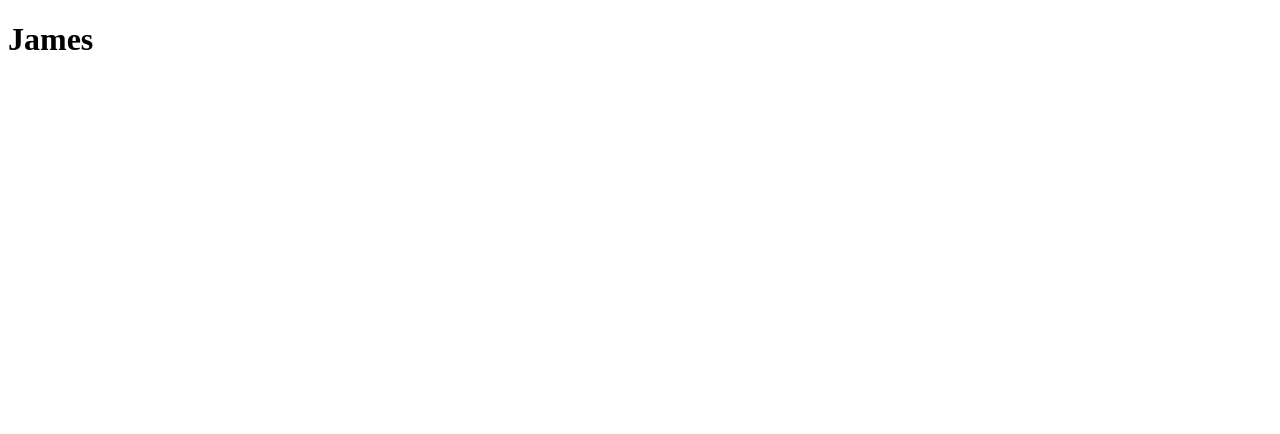
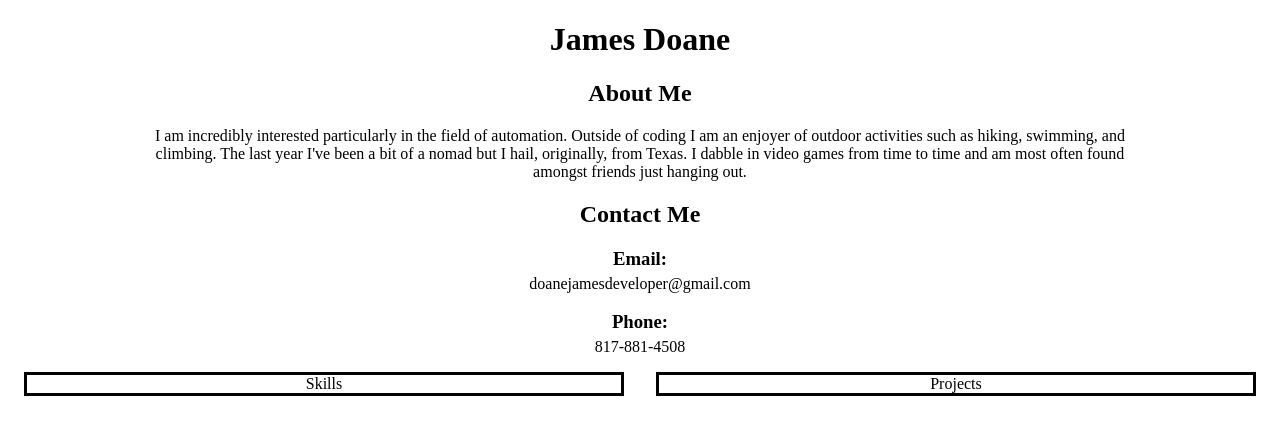
Before and after one commit to JamesDoane/JamesDoane.github.io, a plain HTML site: page index.html in a window 1280 px wide. Drawn offline with Linux system fonts and the light colour scheme.

Commit message:
added styles and stuff

```diff
--- a/index.html
+++ b/index.html
@@ -4,9 +4,39 @@
     <meta charset="UTF-8">
     <meta http-equiv="X-UA-Compatible" content="IE=edge">
     <meta name="viewport" content="width=device-width, initial-scale=1.0">
+    <link rel="stylesheet" href="./styles.css">
     <title>James' Portfolio Site</title>
 </head>
 <body>
-    <h1>James</h1>
+    <h1><a href="./index.html"id="home">James Doane</a></h1>
+    <div id="about">
+        <h2>About Me</h2>
+        <p>I am incredibly interested particularly in the field of
+            automation. Outside of coding I am an enjoyer of outdoor activities such as hiking, swimming, and climbing.
+            The last year I've been a bit of a nomad but I hail, originally, from Texas. I dabble in video games from time
+            to time and am most often found amongst friends just hanging out.
+
+        </p>
+    </div>
+    <div id="contact">
+        <h2>Contact Me</h2>
+        <p><h3>Email:</h3> doanejamesdeveloper@gmail.com</p>
+        <p><h3>Phone:</h3> 817-881-4508</p>
+        <form>
+
+        </form>
+
+
+    </div>
+    <div id="skillproj">
+        <div id="skill">
+            <a href="./skill.html"id="skillbtn">Skills</a>
+        </div>
+        <div id="project">
+            <a href="./project.html"id="skillbtn"> Projects</a>
+        </div>
+    </div>
+
+<script src="./index.js"></script>
 </body>
 </html>
--- /dev/null
+++ b/index.js
@@ -0,0 +1,5 @@
+let skillbtn = document.getElementById('skillbtn')
+
+skillbtn.addEventListener('click', ()=>{
+
+})
--- /dev/null
+++ b/skill.css
@@ -0,0 +1,36 @@
+h1{
+    width:100%;
+    display: flex;
+    justify-content: center;
+}
+a{
+    color:black;
+    -webkit-appearance: button;
+    -moz-appearance: button;
+    appearance: button;
+    text-decoration: none;
+}
+a:visited{
+    color:black;
+
+}
+li{
+    list-style-type:lower-greek;
+}
+#skill12box{
+    width:100%;
+    display: flex;
+    justify-content:center ;
+}
+#skill34box{
+    width: 100%;
+    display: flex;
+    justify-content: center;
+
+}
+#skillbox{
+
+}
+#tech1{
+
+}
--- /dev/null
+++ b/styles.css
@@ -0,0 +1,72 @@
+h1{
+    width:100%;
+    display: flex;
+    justify-content: center;
+}
+h3{
+    margin-bottom: 5px;
+}
+a{
+    color:black;
+    -webkit-appearance: button;
+    -moz-appearance: button;
+    appearance: button;
+    text-decoration: none;
+}
+a:visited{
+    color:black;
+
+}
+#skill{
+    width:47.50%;
+    height: 100%;
+    text-align: center;
+    border: 3px solid black;
+    margin-left: 1.25%;
+    margin-right:1.25%;
+}
+#project{
+    width:47.5%;
+    text-align: center;
+    height: 100%;
+    border: 3px solid black;
+    margin-left: 1.25%;
+    margin-right:1.25%;
+
+}
+#skillproj{
+    width:100%;
+    display: flex;
+    justify-content: center;
+    height:100%;
+}
+#about{
+    text-align: center;
+    width:80%;
+    margin-left: 10%;
+}
+#contact{
+    text-align: center;
+    width:80%;
+    margin-left: 10%;
+}
+#skillbtn{
+    width: 100%;
+    height: 100%;
+}
+#skill12box{
+
+}
+#skill34box{
+
+}
+#skillbox{
+
+}
+#tech1{
+    object-fit: contain;
+}
+#plist{
+    display: flex;
+    justify-content: center;
+}
```
Also changed, not shown: project.html (added, +18 -0 lines), skill.html (added, +41 -0 lines), javalogo.png (added), jslogo.png (added), pythonlogo.png (added), tree.jpg (added).
